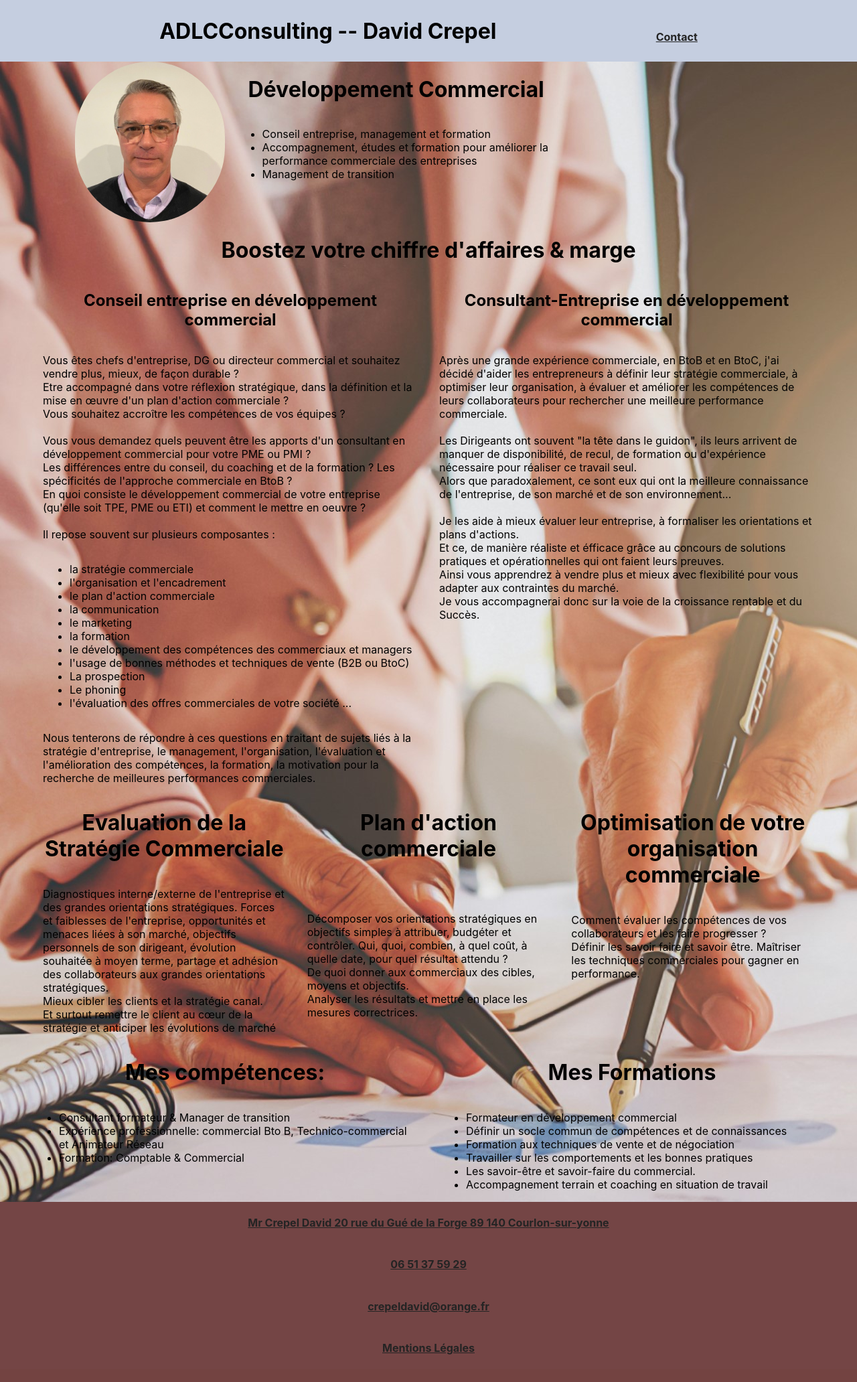
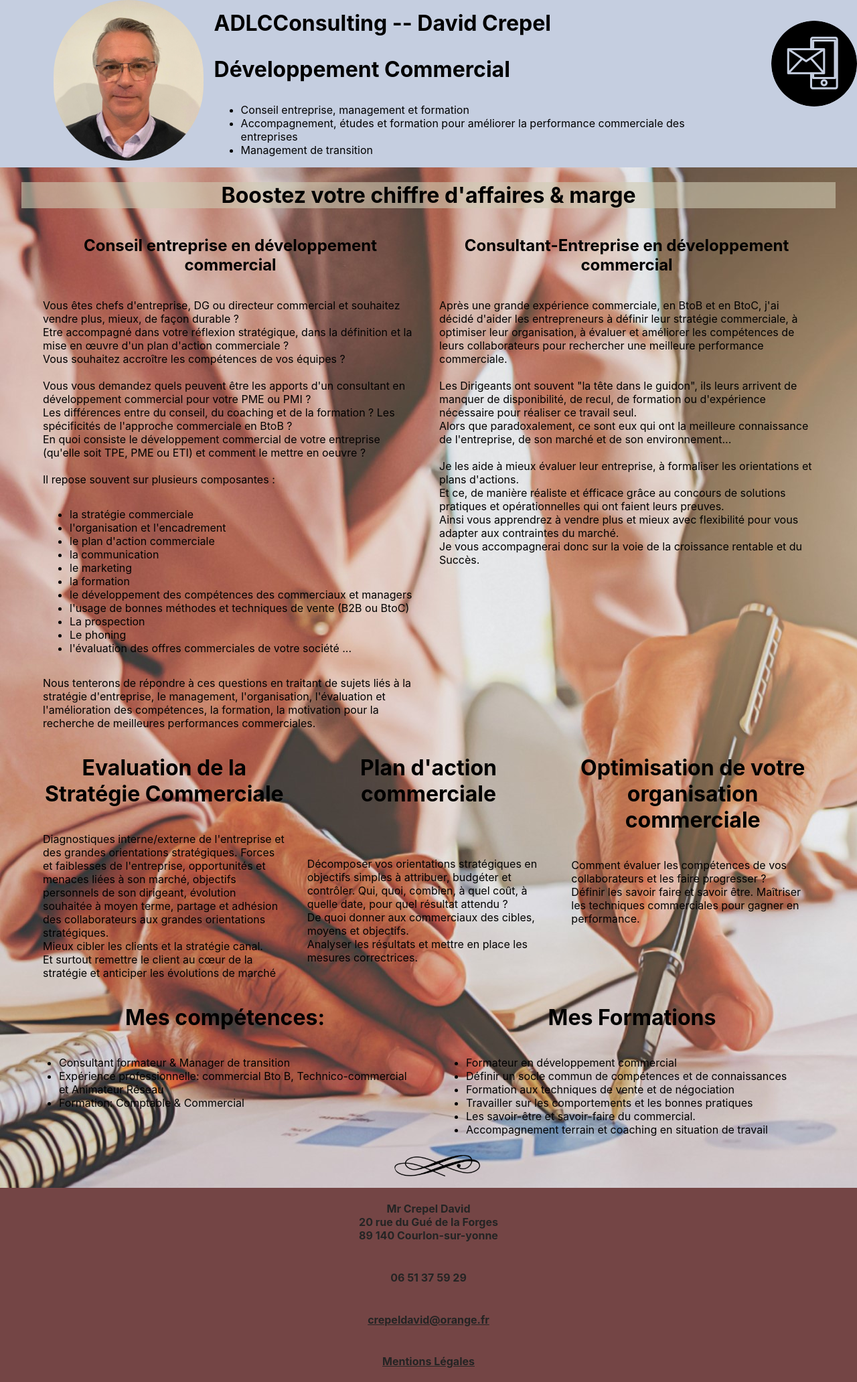
Before and after one commit to thomsart/adlcconsulting, a Bottle app: page / in a window 1280 px wide. Shown: the whole page at 67% size. Before the commit the page ends 2023 px from the top, so only its background shows below. Run offline with Bottle, Linux system fonts and the light colour scheme.

Commit message:
responsive OK

```diff
--- a/home.html
+++ b/home.html
@@ -10,17 +10,10 @@
     <body>
         <!-- Navigation-->
         <nav>
-            <h1 id="title">ADLCConsulting -- David Crepel</h1>
-            <a href="/#footer" style="padding-top:1.5EM"><h4>Contact</h4></a>
-            <!-- <a href="/#top-page"><img class="arrow-top" src="up.png"></a>    -->
-        </nav>
-
+            <img src="david.png">
             <div class="div_column">
-
-            <div>
-                <img src="David.png">
-                <div class="div_column" style="width:30EM">
-                    <h1>Développement Commercial</h1>
+                <h1 class="title">ADLCConsulting -- David Crepel</h1>
+                <h1 class="title">Développement Commercial</h1>
                 <ul>
                     <li>Conseil entreprise, management et formation</li>
                     <li>Accompagnement, études et formation pour améliorer la performance commerciale des
@@ -28,18 +21,14 @@
                     <li>Management de transition</li>
                 </ul>
             </div>
-            </div>
-
-
-
-
-
-
+            <a href="/#footer"><img id="contact", src="contact.png"></a>
+        </nav>
 
         <div class="div_column">
-                <h1>Boostez votre chiffre d'affaires & marge</h1>
+            <div class="div_column">
+                <h1 style="background-color: rgb(207, 202, 178, 0.6);">Boostez votre chiffre d'affaires & marge</h1>
                 <div>
-                    <div class="div_column" id="hover" style="width:50EM">
+                    <div class="div_column_W50">
                         <h2>Conseil entreprise en développement commercial</h2>
                         <p>Vous êtes chefs d'entreprise, DG ou directeur commercial et souhaitez vendre plus, mieux,
                         de façon durable ?<br>
@@ -70,7 +59,7 @@
                         d'entreprise, le management, l'organisation, l'évaluation et l'amélioration des compétences,
                         la formation, la motivation pour la recherche de meilleures performances commerciales.</p>
                     </div>
-                    <div class="div_column" id="hover" style="width:50EM">
+                    <div class="div_column_W50">
                         <h2>Consultant-Entreprise en développement commercial</h2>
                         <p>Après une grande expérience commerciale, en BtoB et en BtoC, j'ai décidé d'aider les
                         entrepreneurs à définir leur stratégie commerciale, à optimiser leur organisation, à évaluer
@@ -89,13 +78,8 @@
                     </div>
                 </div>
 
-
-
-
-
-
                 <div>
-                    <div class="div_column" id="hover" style="width:30EM">
+                    <div class="div_column_W30">
                         <h1>Evaluation de la Stratégie Commerciale</h1>
                         <p>Diagnostiques interne/externe de l'entreprise et des grandes orientations stratégiques.
                         Forces et faiblesses de l'entreprise, opportunités et menaces liées à son marché,
@@ -105,9 +89,9 @@
                         Et surtout remettre le client au cœur de la stratégie et anticiper les évolutions de marché</p>
                     </div>
 
-                    <div class="div_column" id="hover" style="width:30EM">
+                    <div class="div_column_W30">
                         <h1>Plan d'action commerciale</h1>
-                        <h3></h3>
+                        <h3 id="blanck"></h3>
                         <p>Décomposer vos orientations stratégiques en objectifs simples à attribuer,
                         budgéter et contrôler. Qui, quoi, combien, à quel coût, à quelle date, pour quel
                         résultat attendu ?<br>
@@ -115,7 +99,7 @@
                         Analyser les résultats et mettre en place les mesures correctrices.</p>
                     </div>
 
-                    <div class="div_column" id="hover" style="width:30EM">
+                    <div class="div_column_W30">
                         <h1>Optimisation de votre organisation commerciale</h1>
                         <p>Comment évaluer les compétences de vos collaborateurs et les faire progresser ?<br>
                         Définir les savoir faire et savoir être. Maîtriser les techniques commerciales pour gagner
@@ -124,13 +108,8 @@
                 </div>
             </div>
 
-
-
-
-
-
             <div>
-                <div class="div_column" id="hover" style="width:50EM">
+                <div class="div_column_W50">
                     <h1>Mes compétences:</h1>
                     <ul>
                         <li>Consultant formateur & Manager de transition</li>
@@ -138,7 +117,7 @@
                         <li>Formation: Comptable & Commercial</li>
                     </ul>
                 </div>
-                <div class="div_column" id="hover" style="width:50EM">
+                <div class="div_column_W50">
                     <h1>Mes Formations</h1>
                     <ul>
                         <li>Formateur en développement commercial</li>
@@ -152,9 +131,11 @@
             </div>
         </div>
 
+        <img id="ornement", src="separateur.png">
+
         <!-- Footer-->
         <footer id="footer">
-            <h4>Mr Crepel David 20 rue du Gué de la Forge 89 140 Courlon-sur-yonne</h4>
+            <h4>Mr Crepel David<br>20 rue du Gué de la Forges<br>89 140 Courlon-sur-yonne</h4>
             <h4>06 51 37 59 29</h4>
             <a href="mailto:david.crepel@orange.fr"><h4>crepeldavid@orange.fr</h4></a>
             <a href="/mentions_legales"><h4>Mentions Légales</h4></a>
--- a/static/css/base.css
+++ b/static/css/base.css
@@ -3,6 +3,14 @@ body
     background-image: url(consulting.jpg);
     margin: 0;
 }
+@media screen and (max-width: 1024px)
+{
+    body
+    {
+        background-image: none;
+    }
+}
+
 
 nav
 {
@@ -10,13 +18,8 @@ nav
     display: flex;
     justify-content: space-evenly;
 }
-@media screen and (max-width: 1024px)
-{
-    nav
-    {
-        height: 6%;
-    }
-}
+
+
 
 img
 {
@@ -24,31 +27,91 @@ img
     border-radius: 10EM;
     margin-left: 5EM;
 }
+@media screen and (max-width: 1024px)
+{
+    img
+    {
+        width:15EM;
+    }
+}
+
+
 
 div
 {
     /* border: solid rgb(126, 8, 8); */
-    border-radius: 2EM;
+    border-radius: 3EM;
     display: flex;
     align-content: space-between;
     padding-left: 1EM;
     padding-right: 1EM;
 }
+@media screen and (max-width: 1024px)
+{
+    div
+    {
+        flex-direction: column;
+    }
+}
+.div_column, .div_column_W50, .div_column_W30
+{
+    flex-direction: column;
+}
 
-#hover:hover
+.div_column_W50
 {
-    background-color: rgba(207, 202, 178, 0.5);
+    width: 50EM;
+}
+.div_column_W30
+{
+    width: 30EM;
+}
+@media screen and (max-width: 1024px)
+{
+    .div_column_W50, .div_column_W30
+    {
+        width: 90%;
+    }
+}
+.div_column_W50:hover, .div_column_W30:hover
+{
+    background-color: rgba(207, 202, 178, 0.6);
     /* text-shadow: rgb(255, 255, 255) 1px 0 10px; */
 }
+@media screen and (max-width: 1024px)
+{
+    #contact, #blanck
+    {
+        display: none;
+    }
+}
 
-#title
+
+
+.title
 {
     font-size: 2EM;
+    text-align: left;
+    line-height: 0.5EM;
 }
 
-.div_column
+#ornement
 {
-    flex-direction: column;
+    height: 2EM;
+    width: 8EM;
+    margin-top: 1%;
+    margin-left: 46%;
+    margin-bottom: 1%;
+}
+
+#contact
+{
+    margin-top: 15%;
+    height: 8EM;
+}
+#contact:hover
+{
+    background-color: rgb(233, 255, 107);
 }
 
 footer
@@ -60,10 +123,19 @@ footer
     width: 100%;
 }
 
+
+
 h1, h2, h3, h4, p, li
 {
     font-family: BlinkMacSystemFont, 'Segoe UI', Roboto, Oxygen, Ubuntu, Cantarell, 'Open Sans', 'Helvetica Neue', sans-serif;
     color: black;
+}
+@media screen and (max-width: 1024px)
+{
+    h1, h2, h3, h4, p, li
+    {
+        font-size: 2EM;
+    }
 }
 h1, h2, h3, h4
 {
@@ -72,13 +144,11 @@ h1, h2, h3, h4
 
 a,h4
 {
-    text-decoration: underline;
     color: rgb(36, 36, 36);
     text-shadow: none;
     text-align: center;
 }
 a,h4:hover
 {
-    text-decoration: none;
     text-shadow: 0 0 0.15em white, 0 0 0.15em  white, 0 0 0.15em  white;
 }
```
Also changed, not shown: static/assets/img/back.png (deleted), static/assets/img/contact.png (added). Lines whose indentation alone changed are shown as unchanged.
